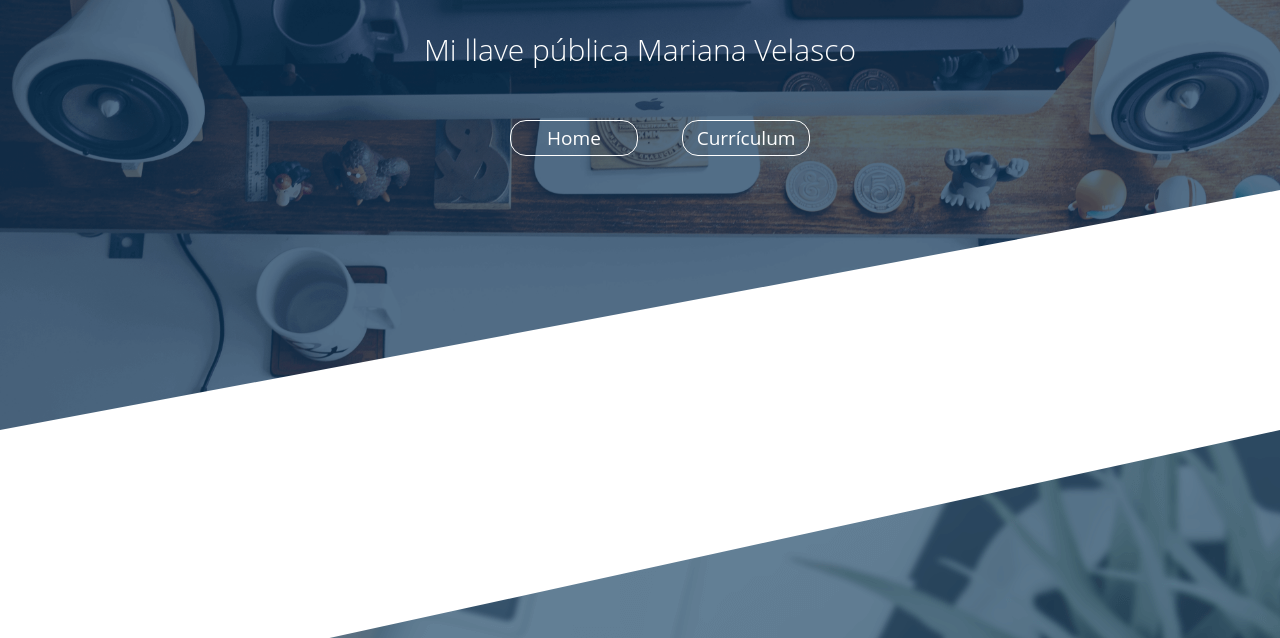
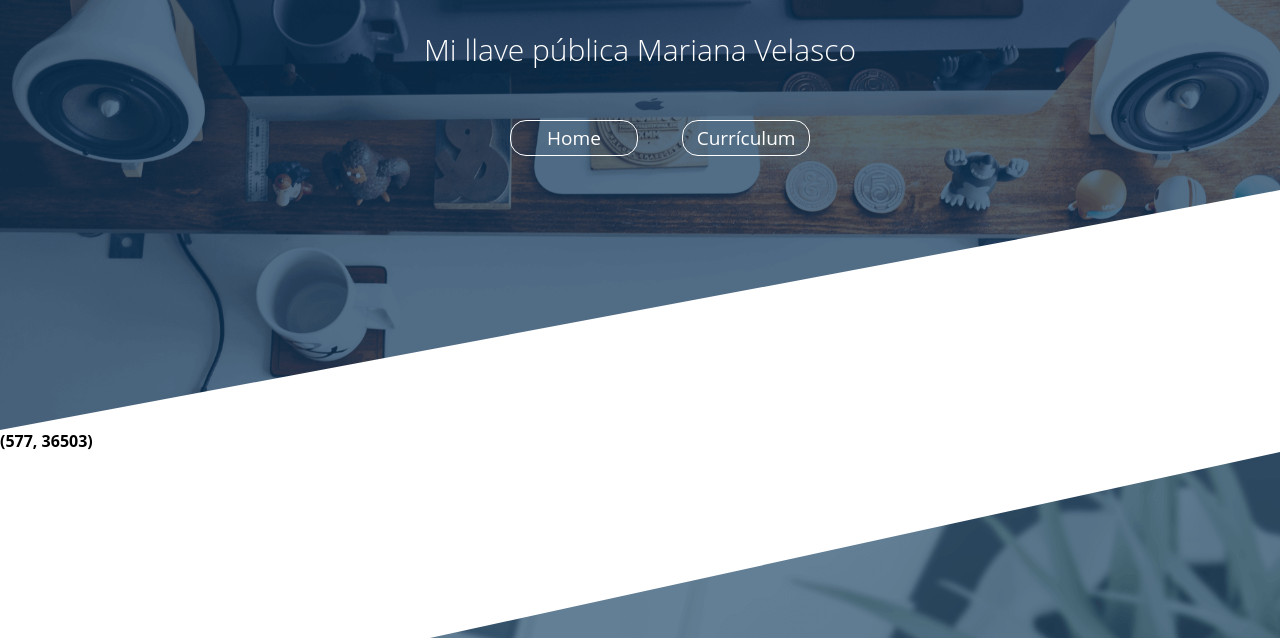
Before and after one commit to MarianaVT/PersonalityPage, a plain HTML site: page llave.html in a window 1280 px wide. Shown: the top 638 px of the page. Drawn offline with Linux system fonts and the light colour scheme.

Commit message:
Update llave.html

```diff
--- a/llave.html
+++ b/llave.html
@@ -19,7 +19,7 @@
         <div class="sesgoabajo"></div>
     </header>
     <main>
-
+	<h4>(577, 36503)</h4>
     </main>
     <footer>
 		<section class="fondo">
```
